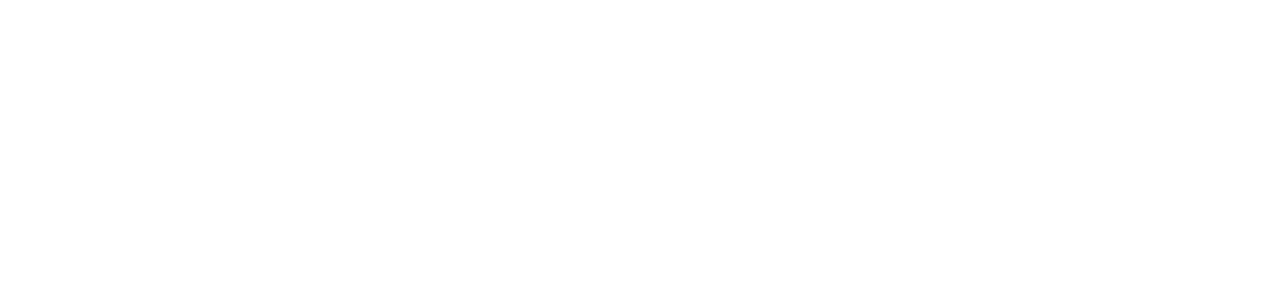
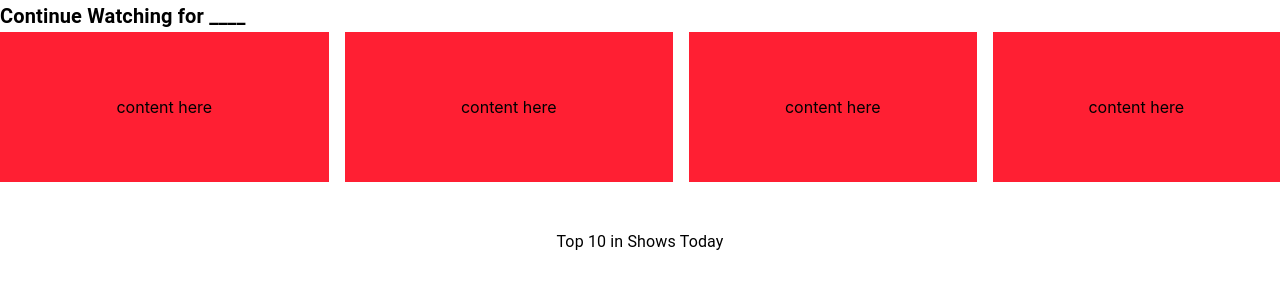
Before and after one commit to richardcolachagua/streaming-site, a React (Create React App) app: page /shows in a window 1280 px wide. Shown: the top 300 px of the page. Built offline with nearby package versions, Linux system fonts and the light colour scheme.

Commit message:
"Show Page UI Framework Created"

```diff
--- a/src/frontend/pages/Shows.jsx
+++ b/src/frontend/pages/Shows.jsx
@@ -1,13 +1,70 @@
-import { Box, Grid, Link, Typography } from "@mui/material";
+import { Box, Grid, Link, Typography, Stack } from "@mui/material";
 import React from "react";
+import Footer from "../components/Footer";
 
 const Shows = () => {
   return (
-    <Grid container spacing={3}>
-      <Grid>
-        <Box sx={{ display: "flex" }}></Box>
-      </Grid>
-    </Grid>
+    <>
+      <Typography variant="h6" sx={{ fontWeight: "bold", textAlign: "left" }}>
+        Continue Watching for ____
+      </Typography>
+      <Stack
+        direction="row"
+        spacing={2}
+        justifyContent="space-between"
+        marginBottom="48px"
+      >
+        <Box
+          sx={{
+            width: 800,
+            height: 150,
+            backgroundColor: "#FF1F33",
+            display: "flex",
+            alignItems: "center",
+            justifyContent: "center",
+          }}
+        >
+          content here
+        </Box>
+        <Box
+          sx={{
+            width: 800,
+            height: 150,
+            backgroundColor: "#FF1F33",
+            display: "flex",
+            alignItems: "center",
+            justifyContent: "center",
+          }}
+        >
+          content here
+        </Box>
+        <Box
+          sx={{
+            width: 700,
+            height: 150,
+            backgroundColor: "#FF1F33",
+            display: "flex",
+            alignItems: "center",
+            justifyContent: "center",
+          }}
+        >
+          content here
+        </Box>
+        <Box
+          sx={{
+            width: 700,
+            height: 150,
+            backgroundColor: "#FF1F33",
+            display: "flex",
+            alignItems: "center",
+            justifyContent: "center",
+          }}
+        >
+          content here
+        </Box>
+      </Stack>
+      <Typography>Top 10 in Shows Today</Typography>
+    </>
   );
 };
 
```
